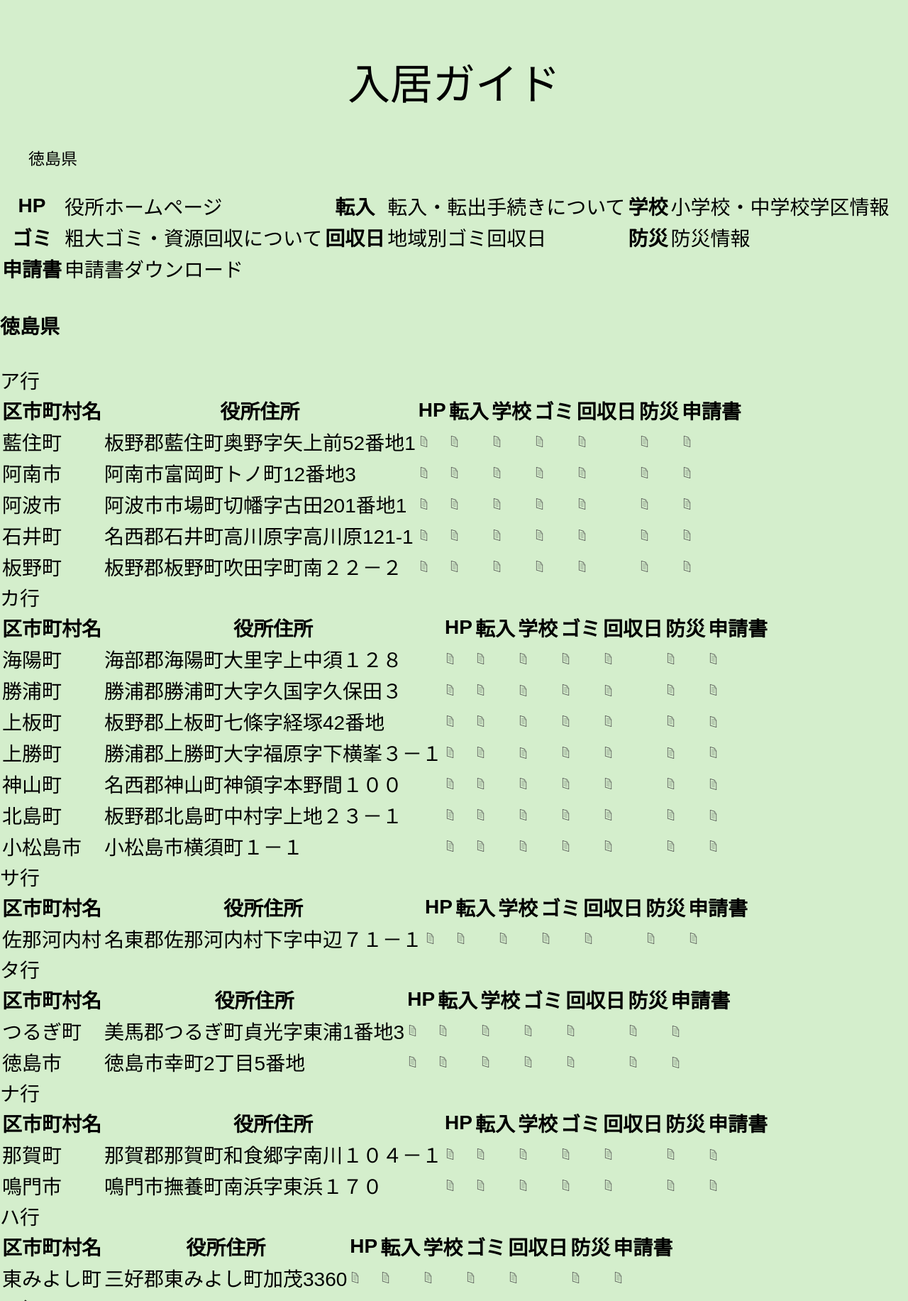
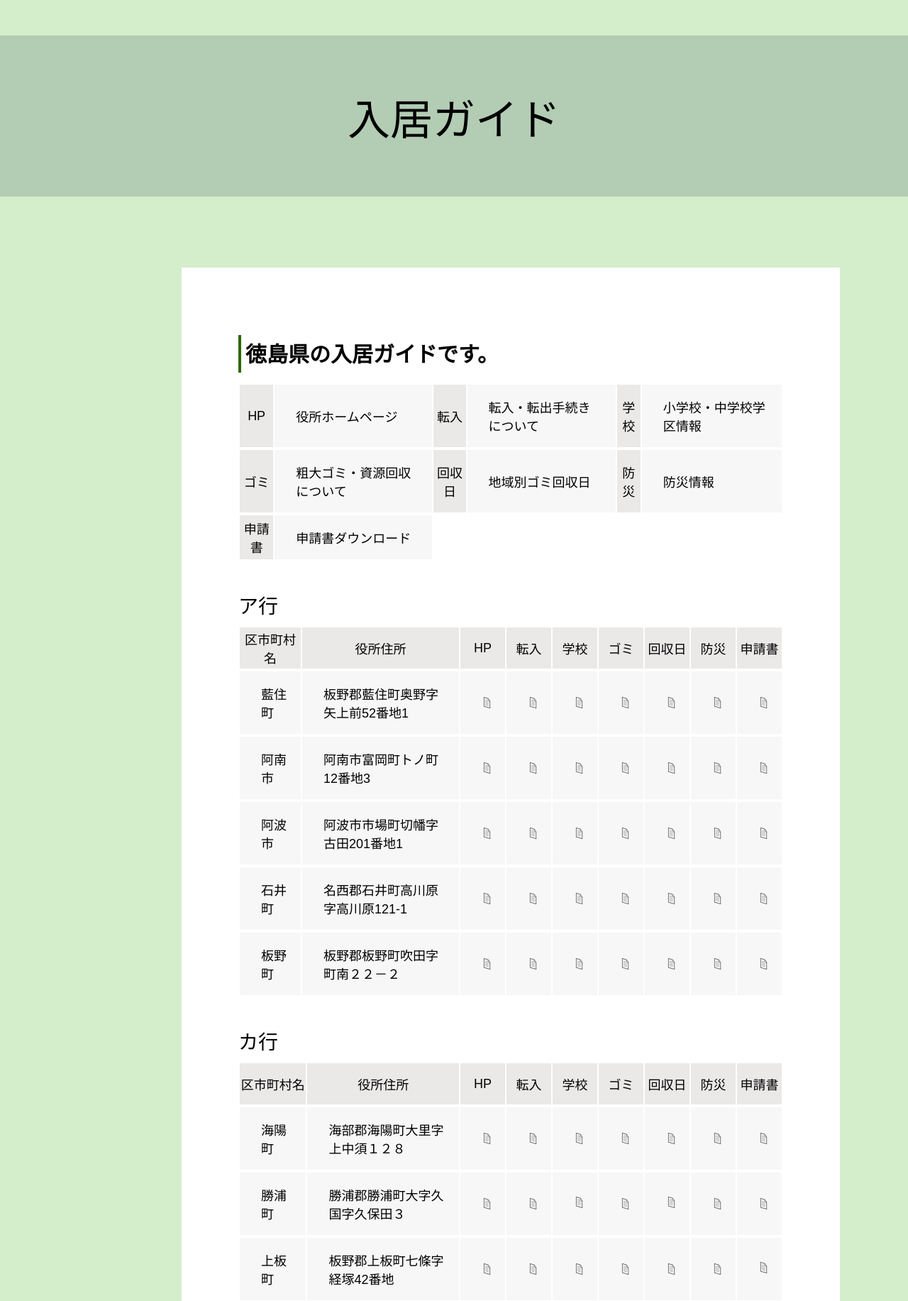
Before and after one commit to hirajima/heisei_f, a PHP site: page /moving_guidebook/index.php in a window 1280 px wide. Shown: the part 136-1969 px from the top of the page at 71% size. Run offline with PHP 8.4, Linux system fonts and the light colour scheme.

Commit message:
入居ガイド#

```diff
--- a/assets/styles/styles.css
+++ b/assets/styles/styles.css
@@ -914,3 +914,47 @@ li {
 	display: flex;
 	justify-content: flex-end;
 }
+
+/* 入居ガイド */
+
+.guidebook_contents_inner {
+	width: 60%;
+	padding: 80px;
+	margin: 100px 20% 100px 20%;
+	background-color: white;
+}
+.guide_table{
+  width: 100%;
+}
+.guide_table > tbody > tr {
+  width: 100%;
+  height: 60px;
+  border: 1px solid #acacac;
+}
+
+.guide_table > tbody > tr > th {
+  margin: 0 -1px -1px 0;
+  border-bottom: 2px solid #ffffff;
+  /* border: 0.5px solid #acacac; */
+  text-align: -internal-center;
+  font: inherit;
+  background-color: #ebe8e8;
+  font-size: 18px;
+}
+
+.guide_table > tbody > tr > td {
+  padding: 18px 18px 18px 30px;
+  /* border: 0.5px solid #acacac; */
+  border-bottom: 2px solid #ffffff;
+  background-color:#f7f7f7;
+  text-align: left;
+  font: inherit;
+  font-size: 18px;
+}
+
+.guide_table > tbody > tr > td > input {
+	height: 30px;
+}
+.order-jp {
+	margin: 40px 0px 10px 0px;
+}
--- a/moving_guidebook/index.php
+++ b/moving_guidebook/index.php
@@ -3,21 +3,16 @@ require_once '../common/_header.php';
  ?>
   <section class="section_service">
   <div class="section_inner">
-    <div class="sectionHead">
+    <div class="page_sectionHead">
       <h1 class="sectionHead_title"><span>入居ガイド</span></h1>
     </div><!-- /.sectionHead -->
     <div class="contents">
-      <div class="contents_inner">
+      <div class="guidebook_contents_inner">
         <div class="nyuguide content-box">
-
-                      <ul class="prf-list">
-
-                          <li><a href="nyuguide.asp?p=36">徳島県</a></li>
-
-                      </ul>
+			<h2 class="service_title"><span class="service_title_text">徳島県の入居ガイドです。</span></h2>
                       <div class="clear"></div>
 
-                      <table class="guide-desc">
+                      <table class="guide_table">
                           <tbody><tr>
                               <th>HP</th><td>役所ホームページ</td><th>転入</th><td>転入・転出手続きについて</td><th>学校</th><td>小学校・中学校学区情報</td>
                           </tr>
@@ -28,10 +23,9 @@ require_once '../common/_header.php';
                               <th>申請書</th><td>申請書ダウンロード</td>
                           </tr>
                       </tbody></table>
-                      <h4 class="guide-prf">徳島県</h4>
 
                       <div class="order-jp">ア行</div>
-                      <table class="city-guide">
+                      <table class="guide_table">
                           <tbody><tr>
                               <th class="city-name">区市町村名</th>
                               <th class="city-gov">役所住所</th>
@@ -245,8 +239,9 @@ require_once '../common/_header.php';
                           </tr>
                       </tbody></table>
                       <div class="order-jp">カ行</div>
-                      <table class="city-guide">
-                          <tbody><tr>
+                      <table class="guide_table">
+                          <tbody>
+							  <tr>
                               <th class="city-name">区市町村名</th>
                               <th class="city-gov">役所住所</th>
                               <th class="link-btn">HP</th>
@@ -532,7 +527,7 @@ require_once '../common/_header.php';
                           </tr>
                       </tbody></table>
                       <div class="order-jp">サ行</div>
-                      <table class="city-guide">
+                      <table class="guide_table">
                           <tbody><tr>
                               <th class="city-name">区市町村名</th>
                               <th class="city-gov">役所住所</th>
@@ -586,7 +581,7 @@ require_once '../common/_header.php';
                           </tr>
                       </tbody></table>
                       <div class="order-jp">タ行</div>
-                      <table class="city-guide">
+                      <table class="guide_table">
                           <tbody><tr>
                               <th class="city-name">区市町村名</th>
                               <th class="city-gov">役所住所</th>
@@ -678,7 +673,7 @@ require_once '../common/_header.php';
                           </tr>
                       </tbody></table>
                       <div class="order-jp">ナ行</div>
-                      <table class="city-guide">
+                      <table class="guide_table">
                           <tbody><tr>
                               <th class="city-name">区市町村名</th>
                               <th class="city-gov">役所住所</th>
@@ -771,7 +766,7 @@ require_once '../common/_header.php';
                           </tr>
                       </tbody></table>
                       <div class="order-jp">ハ行</div>
-                      <table class="city-guide">
+                      <table class="guide_table">
                           <tbody><tr>
                               <th class="city-name">区市町村名</th>
                               <th class="city-gov">役所住所</th>
@@ -825,7 +820,7 @@ require_once '../common/_header.php';
                           </tr>
                       </tbody></table>
                       <div class="order-jp">マ行</div>
-                      <table class="city-guide">
+                      <table class="guide_table">
                           <tbody><tr>
                               <th class="city-name">区市町村名</th>
                               <th class="city-gov">役所住所</th>
@@ -1036,7 +1031,7 @@ require_once '../common/_header.php';
                           </tr>
                       </tbody></table>
                       <div class="order-jp">ヤ行</div>
-                      <table class="city-guide">
+                      <table class="guide_table">
                           <tbody><tr>
                               <th class="city-name">区市町村名</th>
                               <th class="city-gov">役所住所</th>
```
Also changed, not shown: service/index.php (+27 -0 lines), service/result.php (+0 -26 lines).
